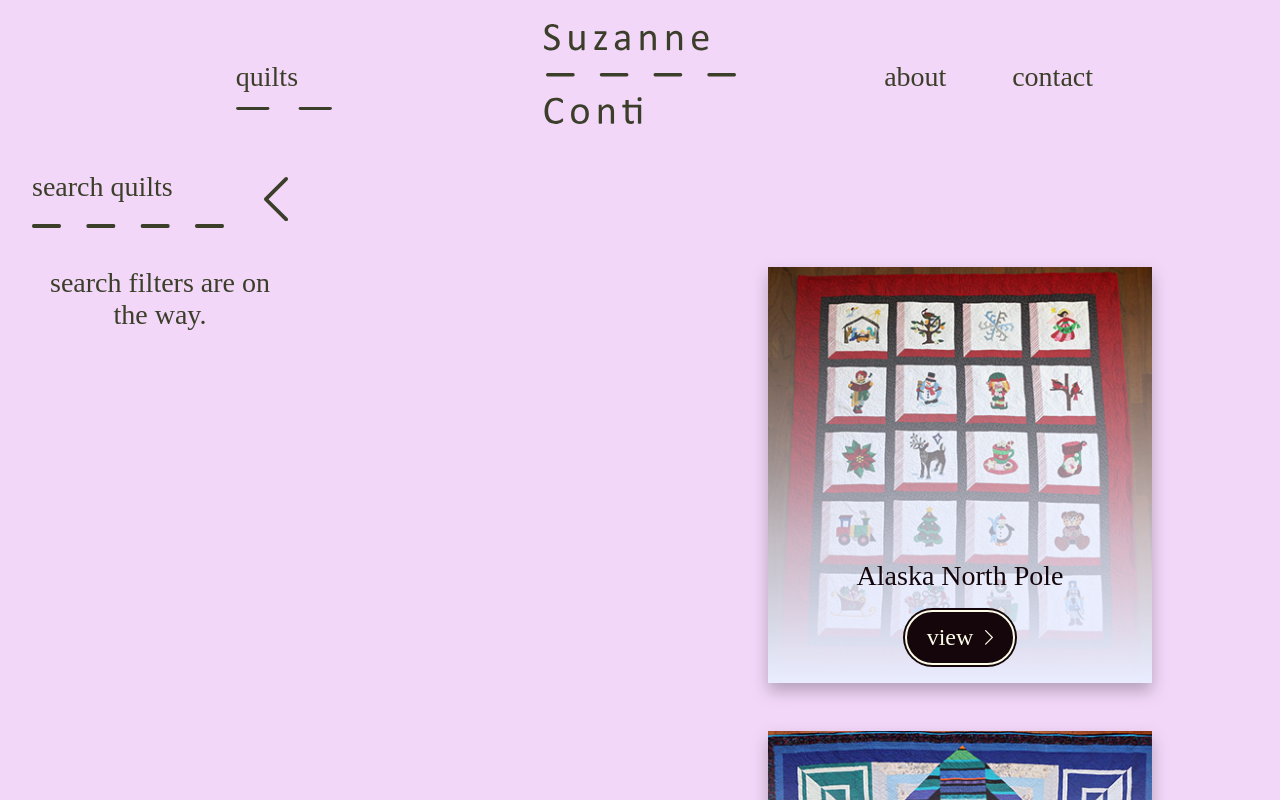
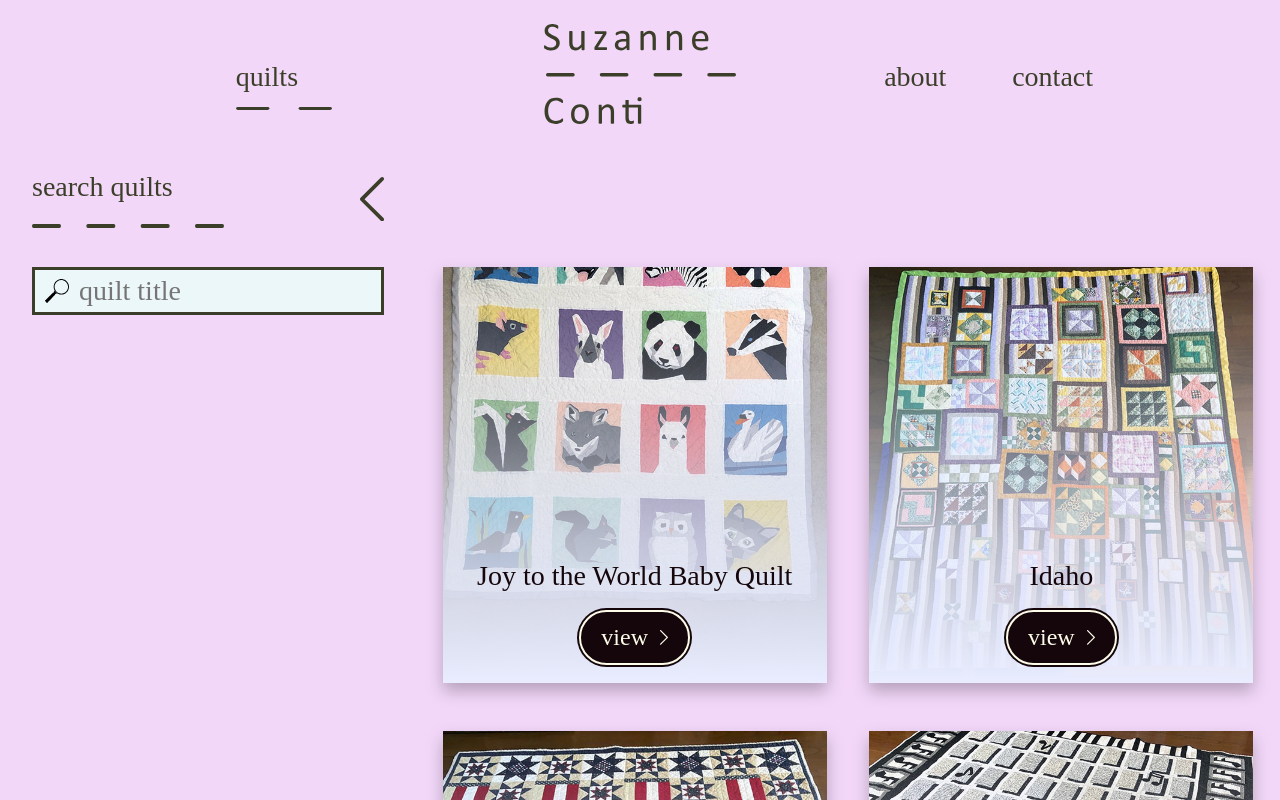
Before and after one commit to stephendewyer/suzannecontiquilts, a SvelteKit app: page /quilts in a window 1280 px wide. Shown: the top 800 px of the page. Built offline with nearby package versions, Linux system fonts and the light colour scheme; a web font is replaced by a local one.

Commit message:
adding seach quilts by title

```diff
--- /dev/null
+++ b/src/lib/stores/search.js
@@ -0,0 +1,21 @@
+import { writable } from "svelte/store";
+
+export const createSearchStore = (data) => {
+    const { subscribe, set, update } = writable({
+        data: data,
+        filtered: data,
+        search: '',
+    })
+    return {
+        subscribe,
+        set,
+        update,
+    }
+}
+
+export const searchHandler = (store) => {
+    const search_term = store.search.toLowerCase() || "";
+    store.filtered = store.data.filter((item) => {
+        return item.search_terms.toLowerCase().includes(search_term);
+    });
+}
--- a/src/routes/quilts/+page.svelte
+++ b/src/routes/quilts/+page.svelte
@@ -1,14 +1,23 @@
 <script>
-	import { onMount } from 'svelte';
+	import { onMount, onDestroy } from 'svelte';
 	import quilts from '$lib/data/quilts.json';
+	import { createSearchStore, searchHandler } from '$lib/stores/search';
 	import quiltHeader from '$lib/images/quilts/New_Mexico/Suzanne_Conti_New_Mexico_01.jpg';
 	import PrimaryButton from '$lib/components/buttons/PrimaryButton.svelte';
 	import stitches from '$lib/images/icons/stitches.svg';
 
-	// const searchQuilts = quilts.map((quilt) => ({
-	// 	...quilt,
-	// 	searchTerms: `${quilt.name} ${quilt.machine_pieced}`
-	// }))
+	const searchQuilts = quilts.map((quilt) => ({
+		...quilt,
+		search_terms: `${quilt.name}`
+	}));
+
+	const searchStore = createSearchStore(searchQuilts);
+
+	const unsubscribe = searchStore.subscribe((model) => searchHandler(model));
+
+	onDestroy(() => {
+		unsubscribe();
+	});
 
 	const quiltsByAlpha = quilts.sort((a, b) => a.name.toLowerCase().localeCompare(b.name.toLowerCase()));
 
@@ -43,6 +52,10 @@
 	onMount(() => {
 		paginate(quiltsByAlpha);
 	});
+
+	const searchSubmitHandler = (event) => {
+		event.preventDefault();
+	}
 
 	const setPage = (p) => {
 
@@ -103,7 +116,22 @@
 <div class="quilt_search_and_results">
 	<div class="{(searchFormIsActive) ? "quilt_search_form_container_open" : "quilt_search_form_container_closed"}">
 		<div class="{(searchFormIsActive) ? "quilt_search_form_open" : "quilt_search_form_closed"}">
-			search filters are on the way.
+			<form
+				class="search_form"
+				noValidate
+				autoComplete="off"
+				onSubmit={searchSubmitHandler}
+			>
+            <input
+              id="quilt_search"
+              type="search"
+              name="quilt_search"
+              class="search_input"
+              placeholder="quilt title"
+			  bind:value={$searchStore.search}
+            />
+          </form>
+		  <!-- <pre>{JSON.stringify($searchStore.filtered, null, 2)}</pre> -->
 		</div>
 	</div>
 
@@ -112,7 +140,7 @@
 			class="quilts_container"
 			bind:this={quilts_cont}
 		>
-			{#each currentPageQuilts as quilt, i}
+			{#each $searchStore.filtered as quilt, i}
 				<div
 					on:mouseover={() => {
 						hoveredQuiltCardId = quilt.id;
@@ -232,7 +260,7 @@
 		flex-direction: row;
 		justify-content: space-between;
 		align-items: center;
-		width: 20rem;
+		width: 26rem;
 		padding: 1rem 2rem;
 		cursor: pointer;
 	}
@@ -296,22 +324,26 @@
 
 	.quilt_search_form_container_open {
 		position: relative;
-		width: 20rem;
-		will-change: width;
-		transition: width 0.3s ease-out;
+		width: 26rem;
+		min-width: 26rem;
+		margin-left: 0;
+		will-change: margin-left;
+		transition: margin-left 0.3s ease-out;
 	}
 
 	.quilt_search_form_container_closed {
 		position: relative;
-		width: 0;
-		will-change: width;
-		transition: width 0.3s ease-out;
+		width: 26rem;
+		min-width: 26rem;
+		margin-left: -26rem;
+		will-change: margin-left;
+		transition: margin-left 0.3s ease-out;
 	}
 
 	.quilt_search_form_open {
-		position: absolute;
+		position: relative;
 		padding: 1rem 2rem;
-		width: 20rem;
+		width: 100%;
 		will-change: transform;
 		transform: translateX(0);
 		transition: transform 0.3s ease-out;
@@ -319,13 +351,34 @@
 	}
 
 	.quilt_search_form_closed {
-		position: absolute;
+		position: relative;
 		padding: 1rem 2rem;
 		transform: translateX(-100%);
-		width: 20rem;
+		width: 100%;
 		will-change: transform;
 		transition: transform 0.3s ease-out;
 		text-align: center;
+	}
+
+	.search_input {
+		height: 3rem;
+		width: 100%;
+		font-size: 1.75rem;
+		background-color: #ECF7FA;
+		border-color: #3B3E29;
+		border-width: 3px;
+		border-style: solid;
+		padding: 0.25rem 1rem 0.25rem 2.75rem;
+		background-image: url('$lib/images/icons/magnifying_glass.svg');
+		background-size: 1.5rem;
+		background-repeat: no-repeat;
+		background-position: 10px center;
+		transition: border-color 0.3s ease-out;
+	}
+
+	.search_input:focus {
+		outline: none;
+		border-color: #ED6545;
 	}
 
 	/* end quilt search */
@@ -347,6 +400,7 @@
 		flex-direction: row;
 		justify-content: center;
 		align-items: center;
+		flex-wrap: wrap;
 	}
 
 	li {
@@ -355,6 +409,7 @@
 
 	button {
 		font-size: 1.75rem;
+		/* margin: auto auto 1rem auto; */
 	}
 
 	.paginationButton {
@@ -489,15 +544,19 @@
 		.quilt_search_form_container_open {
 			position: relative;
 			width: 100%;
-			height: auto;
-			overflow: visible;
+			min-width: 100%;
+			margin-left: 0;
+			height: 100%;
 			will-change: height;
+			overflow: hidden;
 			transition: height 0.3s ease-out;
 		}
 
 		.quilt_search_form_container_closed {
 			position: relative;
 			width: 100%;
+			min-width: 100%;
+			margin-left: 0;
 			height: 0;
 			will-change: height;
 			overflow: hidden;
@@ -508,22 +567,25 @@
 			position: relative;
 			padding: 1rem 2rem;
 			width: 100%;
-			height: auto;
-			opacity: 100%;
-			will-change: opacity;
-			transform: translateX(0);
-			transition: opacity 0.3s ease-out;
+			height: 100%;
+			will-change: transform;
+			transform: translateY(0) translateX(0);
+			transition: transform 0.3s ease-out;
 		}
 
 		.quilt_search_form_closed {
 			position: relative;
 			padding: 1rem 2rem;
 			width: 100%;
-			height: auto;
-			opacity: 0;
-			will-change: opacity;
-			transform: translateX(0);
-			transition: opacity 0.3s ease-out;
+			height: 100%;
+			will-change: transform;
+			transform: translateY(-100%) translateX(0);
+			transition: transform 0.3s ease-out;
+		}
+
+		.search_input {
+			font-size: 1.25rem;
+			border-width: 2px;
 		}
 
 		/* end mobile quilt search */
@@ -540,7 +602,7 @@
 
 		button {
 			font-size: 1rem;
-			margin: auto auto 1rem auto;
+			margin: 0.5rem auto auto auto;
 		}
 
 		/* end mobile pagination */
```
Also changed, not shown: src/lib/data/quilts.json (+29 -0 lines).
